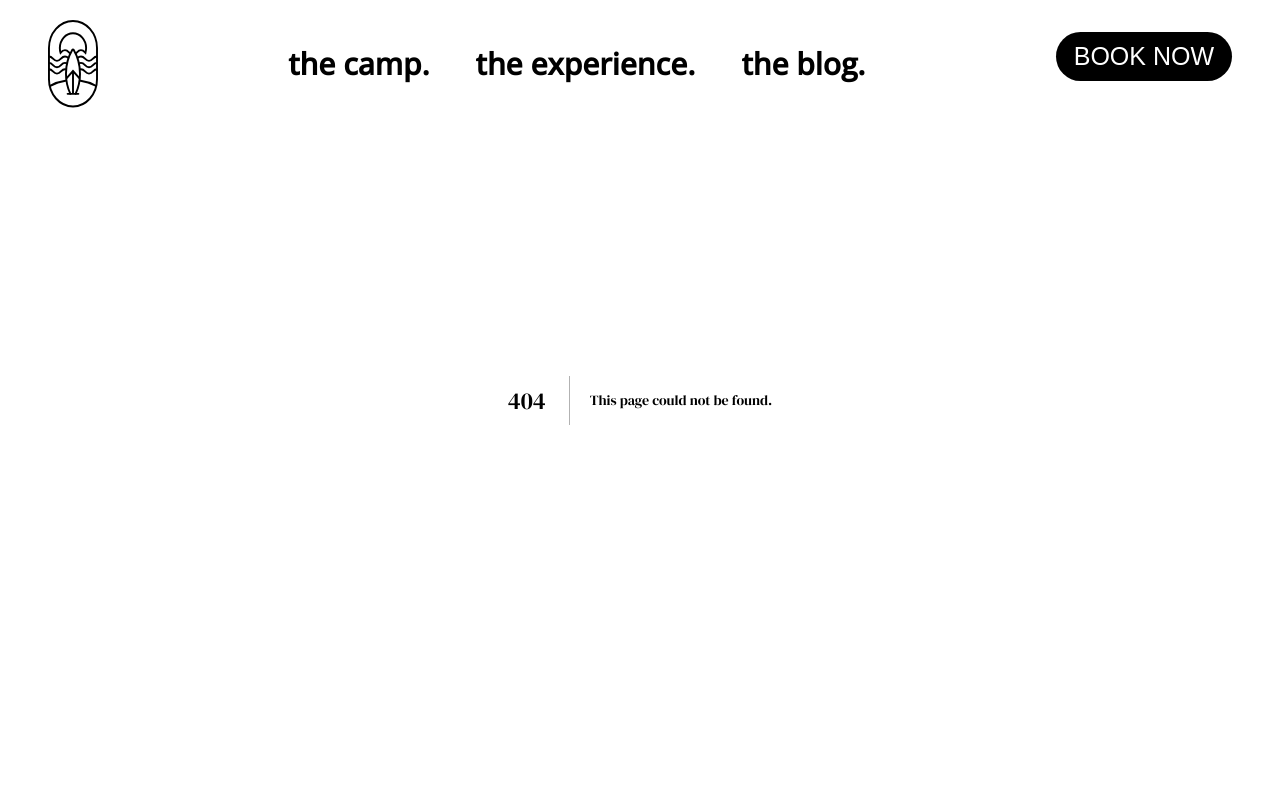
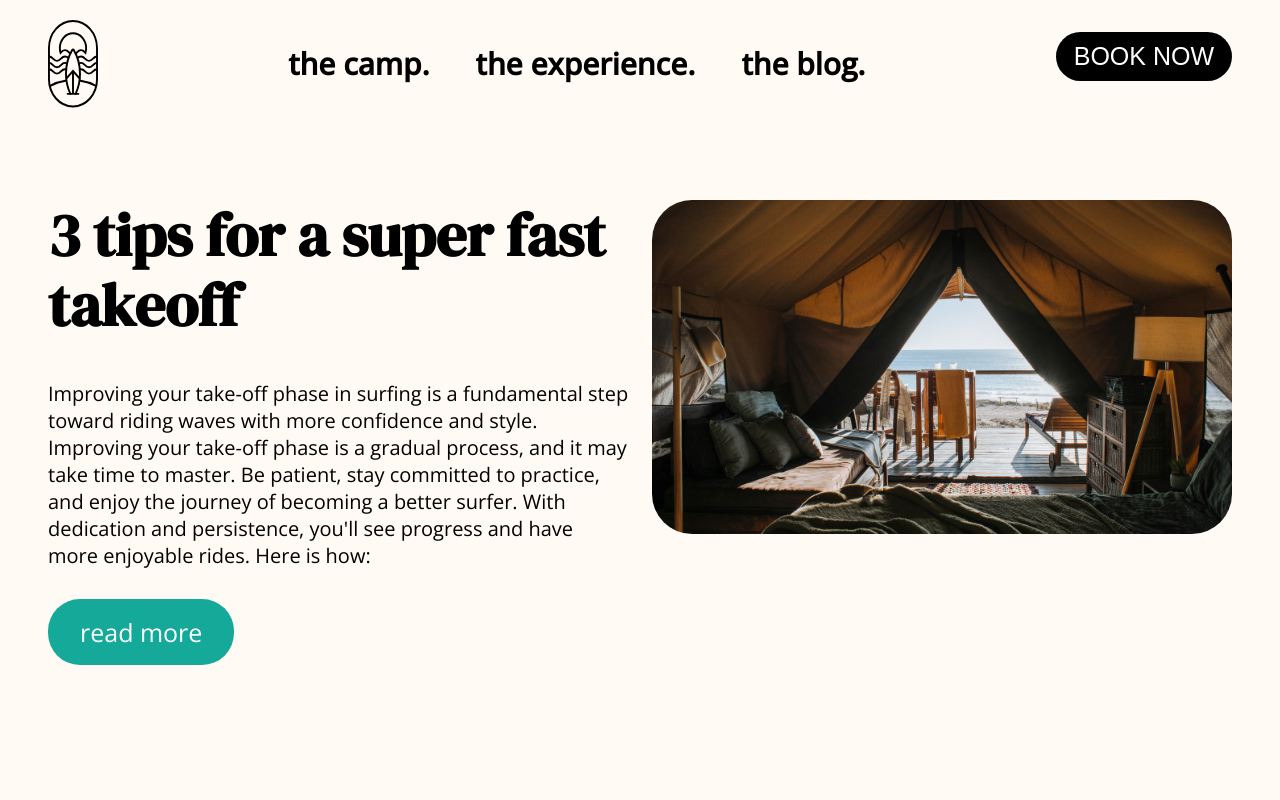
Before and after one commit to piotr-skolorzynski/next-strapi-exc, a Next.js app in the folder surfcamp_frontend/: page /blog in a window 1280 px wide. Before the commit this address had no page. Shown: the top 800 px of the page. Built offline with nearby package versions, Linux system fonts and the light colour scheme.

Commit message:
Frontend Create Blog page Create HighlightArticle component Add mocked data and styling

```diff
--- /dev/null
+++ b/surfcamp_frontend/app/_components/Blog/HighlightArticle.jsx
@@ -0,0 +1,25 @@
+import Link from "next/link";
+
+const HighlightArticle = ({ data }) => {
+  const { headline, excerpt, slug, featuredImage } = data;
+
+  return (
+    <article className="highlight-article">
+      <div className="highlight-article__info">
+        <h3>{headline}</h3>
+        <p className="copy">{excerpt}</p>
+        <Link className="btn btn--medium btn--turquoise" href={`/blog/${slug}`}>
+          read more
+        </Link>
+      </div>
+
+      <img
+        className="highlight-article__image"
+        src="/assets/hero-experience.png"
+        alt=""
+      />
+    </article>
+  );
+};
+
+export default HighlightArticle;
--- /dev/null
+++ b/surfcamp_frontend/app/blog/page.jsx
@@ -0,0 +1,27 @@
+import HighlightArticle from "../_components/Blog/HighlightArticle";
+
+const Blog = () => {
+  const highlightArticle = {
+    headline: "3 tips for a super fast takeoff",
+    excerpt: (
+      <>
+        Improving your take-off phase in surfing is a fundamental step toward
+        riding waves with more confidence and style. Improving your take-off
+        phase is a gradual process, and it may take time to master. Be patient,
+        stay committed to practice, and enjoy the journey of becoming a better
+        surfer. With dedication and persistence, you'll see progress and have
+        more enjoyable rides. Here is how:
+      </>
+    ),
+    slug: "takeoff",
+    featuredImage: "/assets/hero-experience.png",
+  };
+
+  return (
+    <main className="blog-page">
+      <HighlightArticle data={highlightArticle} />
+    </main>
+  );
+};
+
+export default Blog;
```
